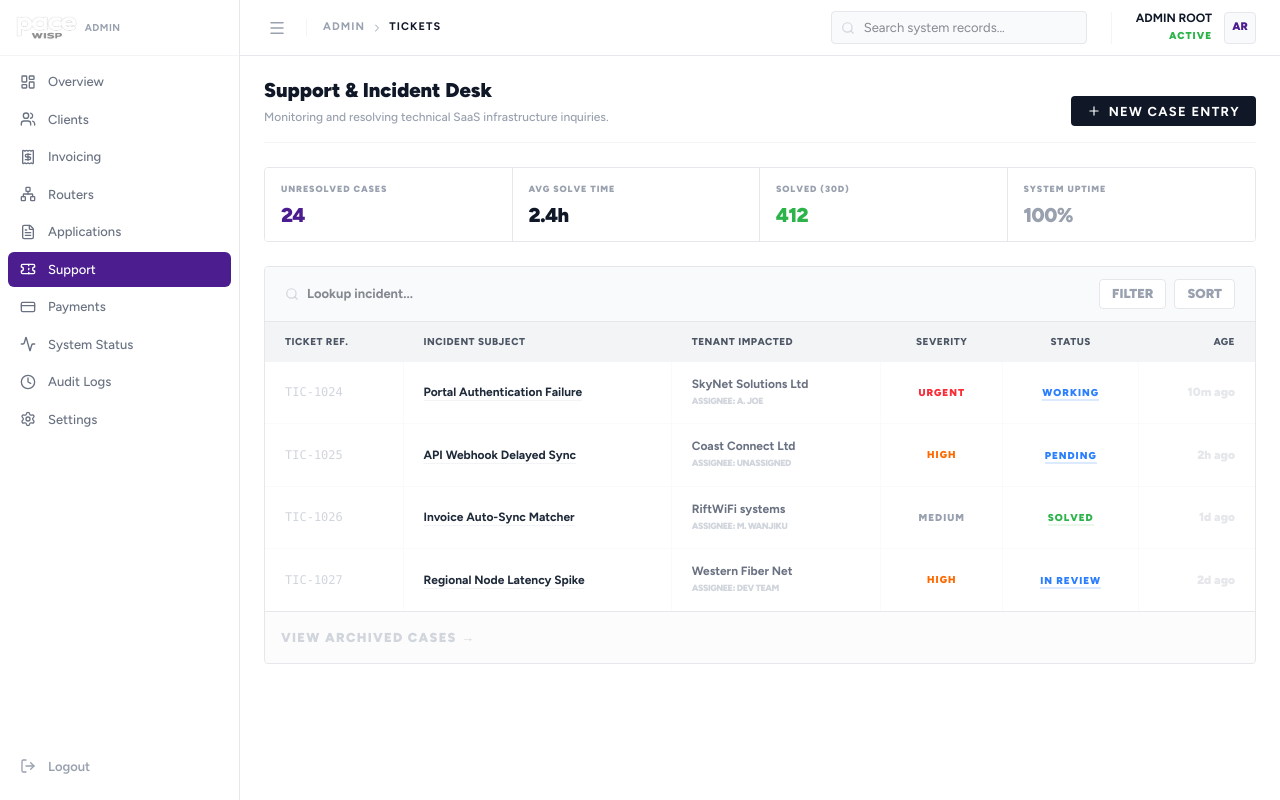
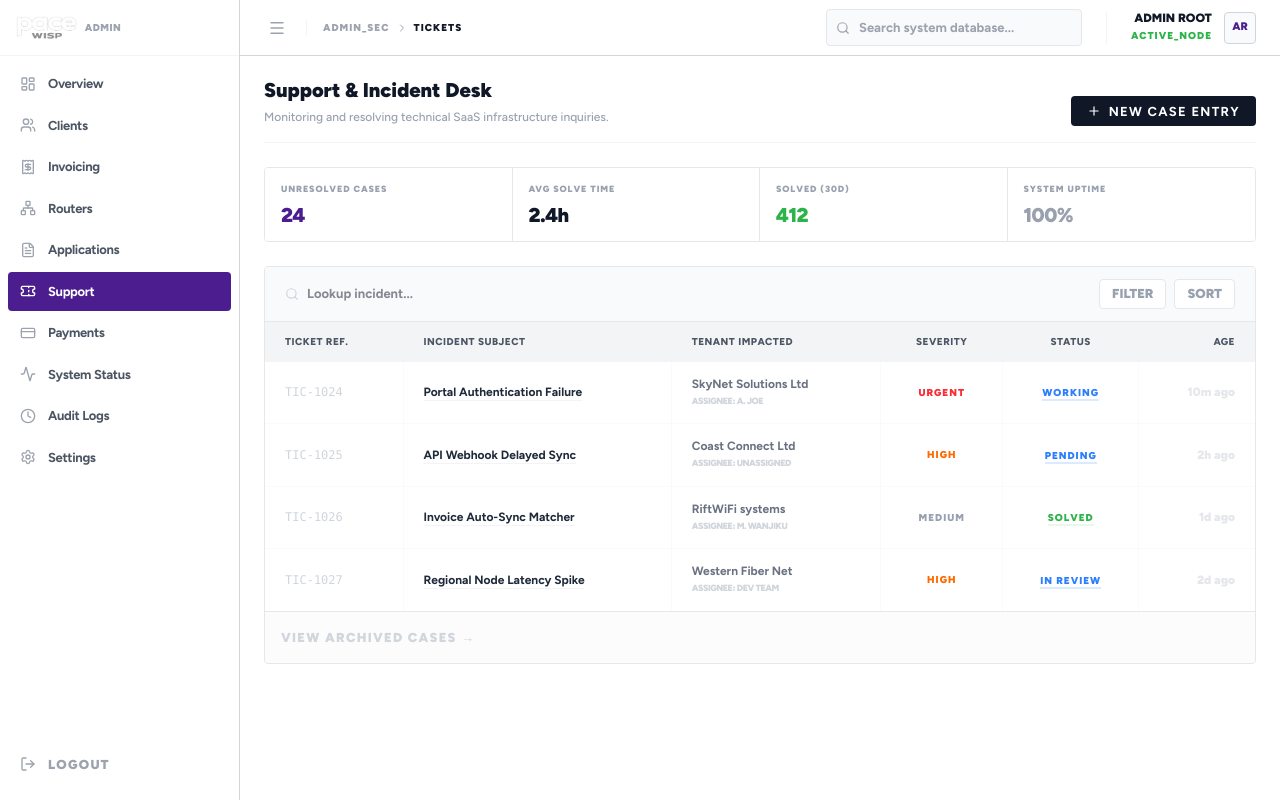
Before and after one commit to dennismutuku2005/pacewebsite, a Next.js app in the folder paceadmin/: page /dashboard/tickets in a window 1280 px wide. Built offline with nearby package versions, Linux system fonts and the light colour scheme.

Commit message:
Auto-update: layout.js

```diff
--- a/paceadmin/src/app/dashboard/layout.js
+++ b/paceadmin/src/app/dashboard/layout.js
@@ -18,29 +18,29 @@ export default function DashboardLayout({ children }) {
 
     const navigation = [
         { name: 'Overview', href: '/dashboard', icon: LayoutDashboard },
-        { name: 'Clients', href: '/dashboard/customers', icon: Users },
-        { name: 'Invoicing', href: '/dashboard/invoices', icon: Receipt },
-        { name: 'Routers', href: '/dashboard/routers', icon: Network },
-        { name: 'Applications', href: '/dashboard/applications', icon: FileText },
-        { name: 'Support', href: '/dashboard/tickets', icon: Ticket },
-        { name: 'Payments', href: '/dashboard/payments', icon: CreditCard },
-        { name: 'System Status', href: '/dashboard/status', icon: Activity },
-        { name: 'Audit Logs', href: '/dashboard/logs', icon: Clock },
-        { name: 'Settings', href: '/dashboard/settings', icon: Settings },
+        { id: 'clients', name: 'Clients', href: '/dashboard/customers', icon: Users },
+        { id: 'invoicing', name: 'Invoicing', href: '/dashboard/invoices', icon: Receipt },
+        { id: 'routers', name: 'Routers', href: '/dashboard/routers', icon: Network },
+        { id: 'apps', name: 'Applications', href: '/dashboard/applications', icon: FileText },
+        { id: 'support', name: 'Support', href: '/dashboard/tickets', icon: Ticket },
+        { id: 'payments', name: 'Payments', href: '/dashboard/payments', icon: CreditCard },
+        { id: 'status', name: 'System Status', href: '/dashboard/status', icon: Activity },
+        { id: 'logs', name: 'Audit Logs', href: '/dashboard/logs', icon: Clock },
+        { id: 'settings', name: 'Settings', href: '/dashboard/settings', icon: Settings },
     ]
 
     return (
         <div className="min-h-screen bg-white flex font-figtree text-[13px]">
             {/* Sidebar - Flat 2D */}
             <aside className={cn(
-                "fixed inset-y-0 left-0 z-50 bg-white border-r border-gray-200 transition-all duration-200 shadow-none",
+                "fixed inset-y-0 left-0 z-50 bg-white border-r border-pace-border transition-all duration-200 shadow-none",
                 isSidebarOpen ? "w-60" : "w-16"
             )}>
                 {/* Logo Section */}
                 <div className="h-14 flex items-center px-4 border-b border-gray-100">
                     <Link href="/dashboard" className="flex items-center gap-2">
                         <Image src="/logo.png" alt="Pace" width={80} height={25} className="h-6 w-auto object-contain grayscale" />
-                        {isSidebarOpen && <span className="text-[10px] font-bold uppercase tracking-wider text-gray-400">Admin</span>}
+                        {isSidebarOpen && <span className="text-[10px] font-black uppercase tracking-wider text-admin-dim">Admin</span>}
                     </Link>
                 </div>
 
@@ -53,23 +53,23 @@ export default function DashboardLayout({ children }) {
                                 key={item.name}
                                 href={item.href}
                                 className={cn(
-                                    "flex items-center gap-3 px-3 py-2 rounded-md transition-colors",
+                                    "flex items-center gap-3 px-3 py-2.5 rounded transition-colors group",
                                     isActive
-                                        ? "bg-pace-purple text-white"
-                                        : "text-gray-500 hover:bg-gray-50"
+                                        ? "bg-pace-purple text-white shadow-none"
+                                        : "text-admin-label hover:bg-gray-50 hover:text-admin-value"
                                 )}
                             >
-                                <item.icon size={16} className="shrink-0" />
-                                {isSidebarOpen && <span className="font-medium">{item.name}</span>}
+                                <item.icon size={16} className={cn("shrink-0", isActive ? "text-white" : "text-admin-dim group-hover:text-admin-value")} />
+                                {isSidebarOpen && <span className="font-bold tracking-tight">{item.name}</span>}
                             </Link>
                         )
                     })}
                 </nav>
 
                 <div className="absolute bottom-4 w-full px-2">
-                    <button className="w-full flex items-center gap-3 px-3 py-2 text-gray-400 hover:text-red-600 transition-colors rounded-md hover:bg-red-50">
+                    <button className="w-full flex items-center gap-3 px-3 py-2.5 text-admin-dim hover:text-red-600 transition-colors rounded hover:bg-red-50 font-black uppercase text-[11px] tracking-widest">
                         <LogOut size={16} />
-                        {isSidebarOpen && <span className="font-semibold">Logout</span>}
+                        {isSidebarOpen && <span>Logout</span>}
                     </button>
                 </div>
             </aside>
@@ -80,39 +80,39 @@ export default function DashboardLayout({ children }) {
                 isSidebarOpen ? "ml-60" : "ml-16"
             )}>
                 {/* Header - Excel Style */}
-                <header className="h-14 bg-white border-b border-gray-200 flex items-center justify-between px-6 sticky top-0 z-40">
+                <header className="h-14 bg-white border-b border-pace-border flex items-center justify-between px-6 sticky top-0 z-40">
                     <div className="flex items-center gap-4">
-                        <button onClick={() => setIsSidebarOpen(!isSidebarOpen)} className="text-gray-400 hover:text-gray-900 transition-colors p-1">
+                        <button onClick={() => setIsSidebarOpen(!isSidebarOpen)} className="text-admin-dim hover:text-admin-value transition-colors p-1">
                             <Menu size={18} />
                         </button>
-                        <div className="flex items-center gap-1.5 text-[11px] font-bold text-gray-400 uppercase tracking-widest border-l border-gray-100 pl-4">
-                            <span>Admin</span>
+                        <div className="flex items-center gap-1.5 text-[10px] font-black text-admin-dim uppercase tracking-widest border-l border-gray-100 pl-4">
+                            <span>Admin_SEC</span>
                             <ChevronRight size={12} />
-                            <span className="text-gray-900">{pathname.split('/').pop()?.replace(/-/g, ' ') || 'Overview'}</span>
+                            <span className="text-admin-value font-black">{pathname.split('/').pop()?.replace(/-/g, ' ') || 'Overview'}</span>
                         </div>
                     </div>
 
                     <div className="flex items-center gap-6">
                         <div className="relative">
-                            <Search className="absolute left-2.5 top-1/2 -translate-y-1/2 text-gray-300" size={14} />
+                            <Search className="absolute left-2.5 top-1/2 -translate-y-1/2 text-admin-dim" size={14} />
                             <input
                                 type="text"
-                                placeholder="Search system records..."
-                                className="pl-8 pr-3 py-1.5 w-64 bg-gray-50 border border-gray-200 rounded text-[12px] focus:bg-white focus:ring-1 focus:ring-pace-purple outline-none transition-all"
+                                placeholder="Search system database..."
+                                className="pl-8 pr-3 py-2 w-64 bg-gray-50 border border-gray-200 rounded text-[12px] focus:bg-white focus:ring-1 focus:ring-pace-purple focus:border-pace-purple outline-none transition-all placeholder:text-admin-dim font-bold text-admin-value shadow-none"
                             />
                         </div>
                         <div className="flex items-center gap-3 border-l border-gray-100 pl-6 h-8">
                             <div className="text-right">
-                                <p className="text-[12px] font-bold text-gray-900 leading-none uppercase">Admin Root</p>
-                                <p className="text-[10px] text-pace-green font-black mt-1 uppercase tracking-widest">Active</p>
+                                <p className="text-[12px] font-black text-admin-value leading-none uppercase">Admin Root</p>
+                                <p className="text-[10px] text-pace-green font-black mt-1 uppercase tracking-widest">Active_Node</p>
                             </div>
-                            <div className="w-8 h-8 rounded border border-gray-200 bg-gray-50 flex items-center justify-center text-[11px] font-black text-pace-purple">AR</div>
+                            <div className="w-8 h-8 rounded border border-pace-border bg-gray-50 flex items-center justify-center text-[11px] font-black text-pace-purple">AR</div>
                         </div>
                     </div>
                 </header>
 
                 {/* Page Content */}
-                <div className="p-6 bg-white flex-1">
+                <div className="p-6 bg-white flex-1 overflow-auto">
                     {children}
                 </div>
             </main>
```
